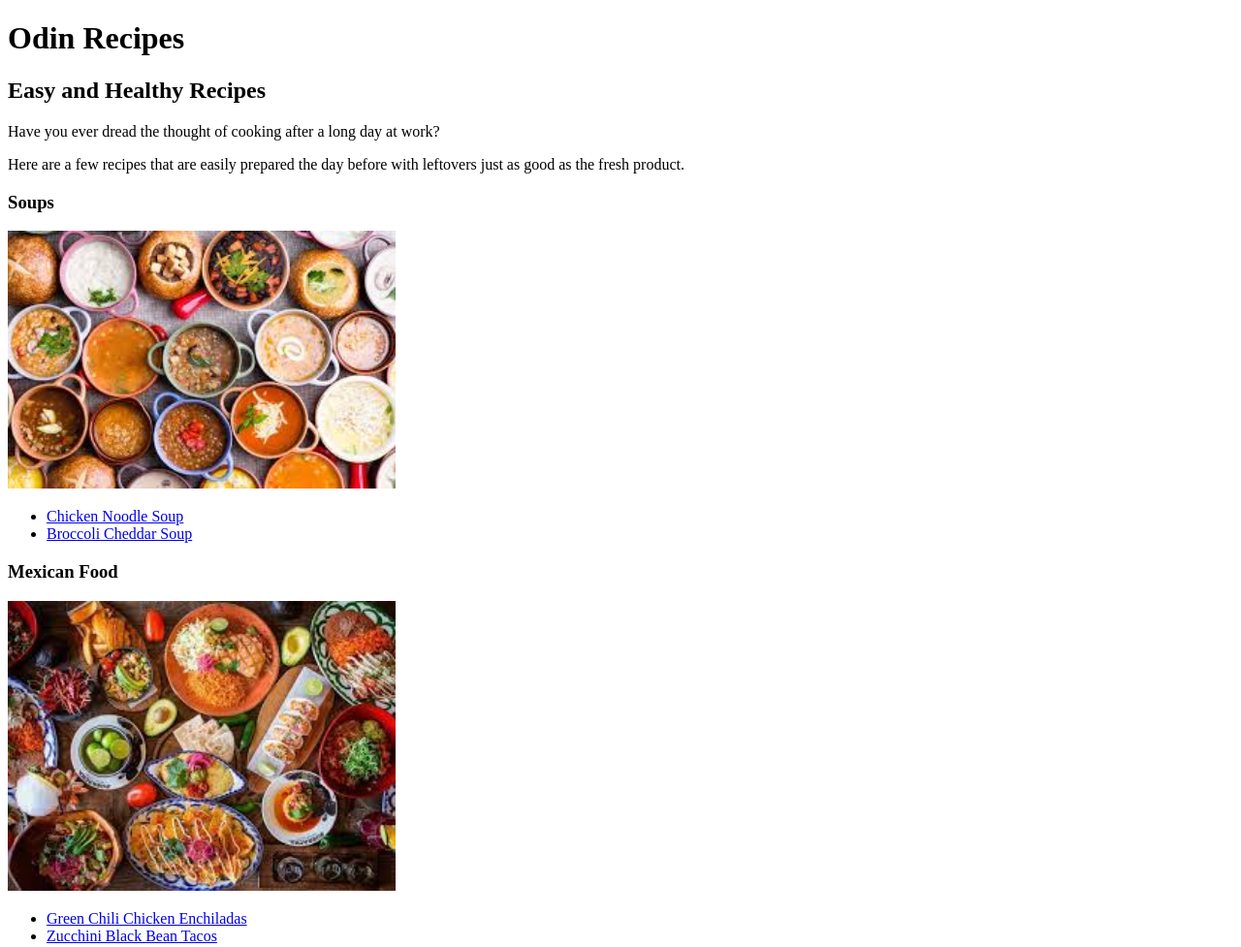
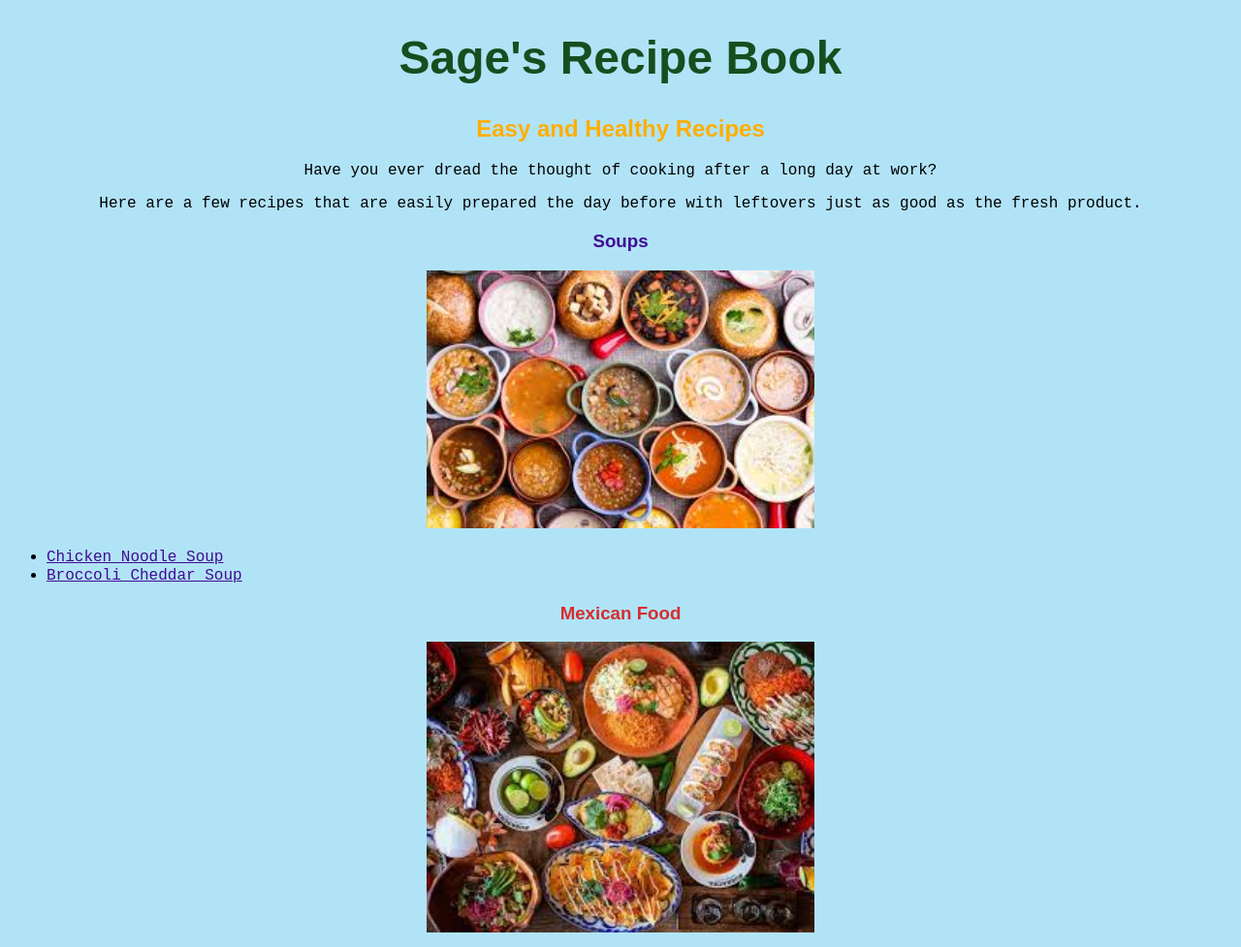
Before and after one commit to SageAutumn3/odin-recipes, a plain HTML site: page index.html in a window 1280 px wide. Shown: the top 977 px of the page at 97% size. Drawn offline with Linux system fonts and the light colour scheme.

Commit message:
Add styles.css index.html

```diff
--- a/index.html
+++ b/index.html
@@ -3,23 +3,30 @@
     <head>
         <title>Sage's Recipe Book</title>
         <meta charset="UTF-8">
+        <link rel="stylesheet" href="styles.css">
     </head>
     <body>
-        <h1>Odin Recipes</h1>
-        <h2>Easy and Healthy Recipes</h2>
-        <p>Have you ever dread the thought of cooking after a long day at work?</p>
-        <p>Here are a few recipes that are easily prepared the day before with leftovers just as good as the fresh product.</p>
-        <h3>Soups</h3>
+        <h1 id="recipe-book" class="header">Sage's Recipe Book</h1>
+        <h2 id="recipes-title" class="header">Easy and Healthy Recipes</h2>
+        <div>
+            <p>Have you ever dread the thought of cooking after a long day at work?</p>
+            <p>Here are a few recipes that are easily prepared the day before with leftovers just as good as the fresh product.</p>
+        </div>
+        <h3 id="soups" class="header" >Soups</h3>
+        <div>
         <img src="./odin-recipe-images/soups.jpg" alt="So Many Soups" width="400">
+        </div>
         <ul>
-            <li><a href="recipes/chickennoodle-soup.html">Chicken Noodle Soup</a></li>
-            <li><a href="recipes/broccoli-potato-cheese.html">Broccoli Cheddar Soup</a></li>
+            <li><a class="soup-list" href="recipes/chickennoodle-soup.html">Chicken Noodle Soup</a></li>
+            <li><a class="soup-list" href="recipes/broccoli-potato-cheese.html">Broccoli Cheddar Soup</a></li>
         </ul>
-        <h3>Mexican Food</h3>
+        <h3 id="mexican-food" class="header">Mexican Food</h3>
+        <div>
         <img src="./odin-recipe-images/bettermexicanfood.jpg" alt="Spicy Variaties" width="400">
+        </div>
         <ul>
-            <li><a href="recipes/chicken-enchiladas.html">Green Chili Chicken Enchiladas</a></li>
-            <li><a href="recipes/blackbean-tacos.html">Zucchini Black Bean Tacos</a></li>
+            <li><a class="mexican-food-list" href="recipes/chicken-enchiladas.html">Green Chili Chicken Enchiladas</a></li>
+            <li><a class="mexican-food-list" href="recipes/blackbean-tacos.html">Zucchini Black Bean Tacos</a></li>
         </ul>
 
 
--- /dev/null
+++ b/styles.css
@@ -0,0 +1,31 @@
+#recipe-book {
+    color: rgb(22, 78, 31);
+    font-size: 48px;
+}
+.header {
+    text-align: center;
+    font-weight: bold;
+    font-family: Copperplate, Papyrus, fantasy
+}
+p,
+.soup-list,
+.mexican-food-list {
+    font-family: 'Courier New', Courier, monospace;
+}
+div {
+    text-align: center;
+}
+#soups,
+.soup-list{
+    color: rgb(64, 13, 145);
+}
+#mexican-food,
+.mexican-food-list{
+    color: rgb(212, 46, 46);
+}
+#recipes-title{
+    color: rgb(255, 174, 0);
+}
+body{
+    background-color: rgb(177, 227, 247);
+}
```
